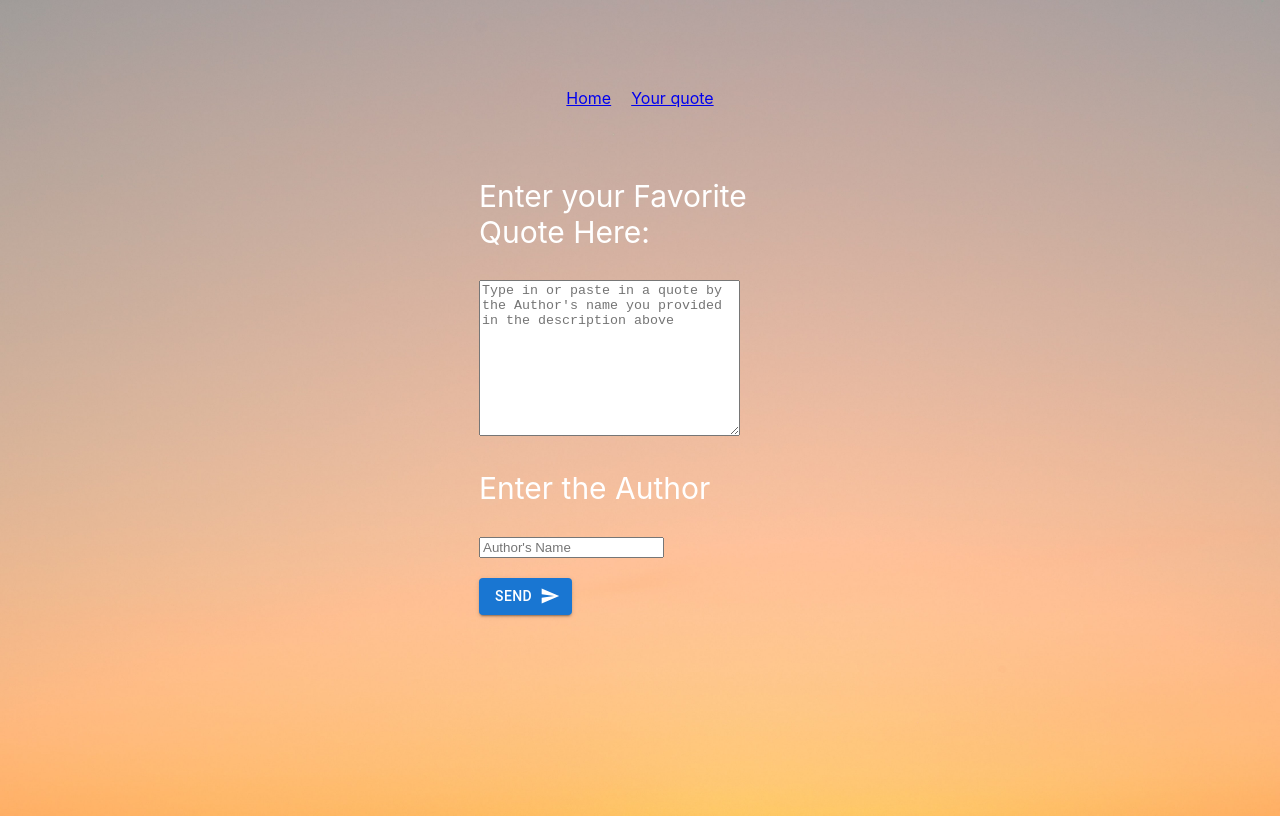
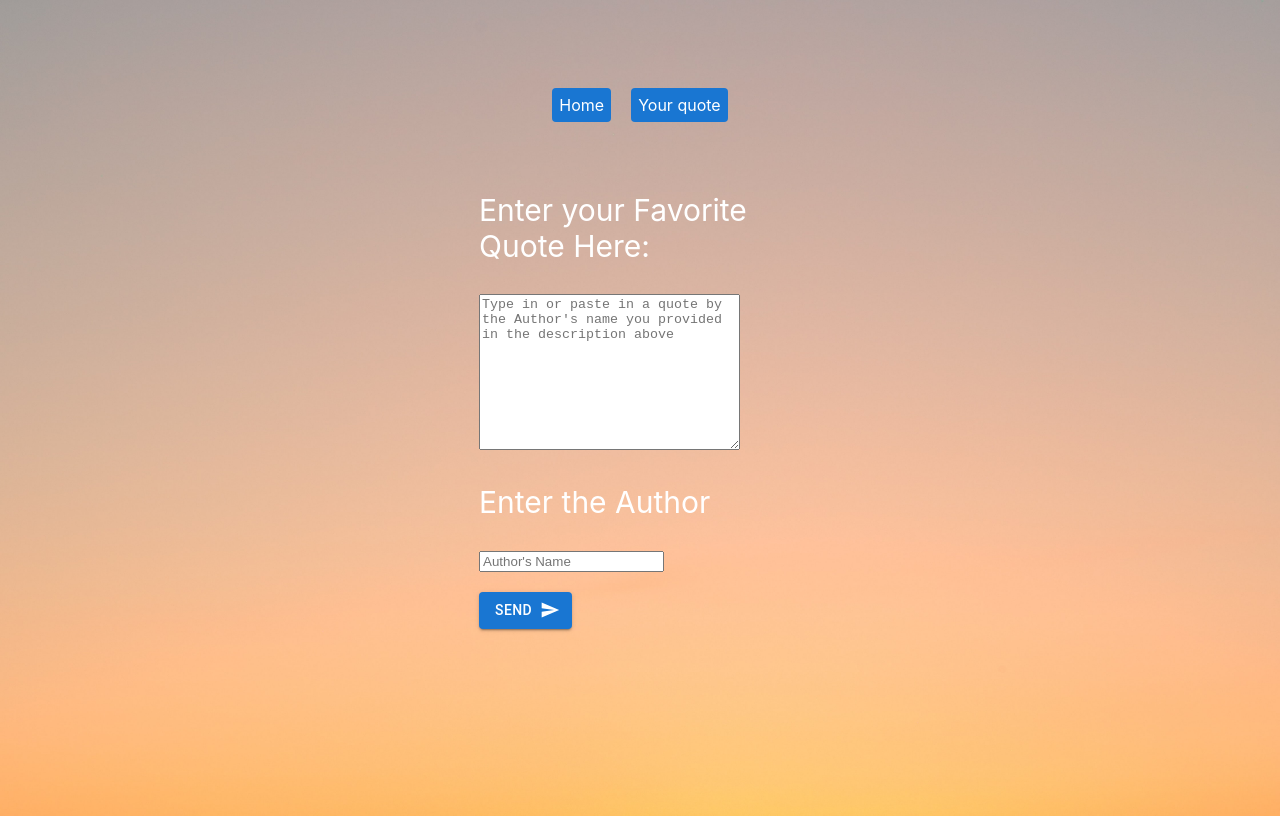
Before and after one commit to luisbryandr/quote-of-the-day, a React (Create React App) app: page /form in a window 1280 px wide. Built offline with nearby package versions, Linux system fonts and the light colour scheme.

Commit message:
changed the all button colors for consistency

```diff
--- a/src/components/Home.js
+++ b/src/components/Home.js
@@ -1,17 +1,14 @@
 /*** State Management ***/
-import { useState } from "react";
-import React from "react";
-import styled from "styled-components";
+import { useState } from "react"
+import React from "react"
+import styled from "styled-components"
 import Button from "@mui/material/Button"
 /*** Import Data Here***/
-import quotes from "../assets/dummyData";
+import quotes from "../assets/dummyData"
 
-
-
-
-const Home =()=> {
+const Home = () => {
   const [entry, setEntry] = useState(
-        "The quote of the day is: Click the button to find out, happy learning"
+    "Click the button to get your Quote of the Day"
   )
 
   console.log(entry)
@@ -30,9 +27,9 @@ const Home =()=> {
       </Button>
     </Header>
   )
-    };
+}
 
-export default Home;
+export default Home
 
 const Header = styled.div`
     margin-top: 20px;
@@ -59,5 +56,4 @@ const Header = styled.div`
   background: transparent;
   color: white;
   border: 2px solid white;
-
 `
--- a/src/components/NavBar.js
+++ b/src/components/NavBar.js
@@ -6,10 +6,10 @@ function NavBar() {
   return (
     <div>
       <Nav>
-        <Link exact to="/">
+        <StyledLink exact to="/">
           Home
-        </Link>
-        <Link to="/form">Your quote</Link>
+        </StyledLink>
+        <StyledLink to="/form">Your quote</StyledLink>
       </Nav>
     </div>
   )
@@ -18,10 +18,12 @@ function NavBar() {
 export default NavBar
 
 const StyledLink = styled(Link)`
-  // text-decoration: none;
+  text-decoration: none;
   color: white;
-  // border: white 1px solid;
-  padding: 3px;
+  // border: 1px blue solid;
+  background-color: #1976d2;
+  border-radius: 4px;
+  padding: 7px;
   hover {
     background-color: yellow;
   }
```
Lines whose indentation alone changed are shown as unchanged.
